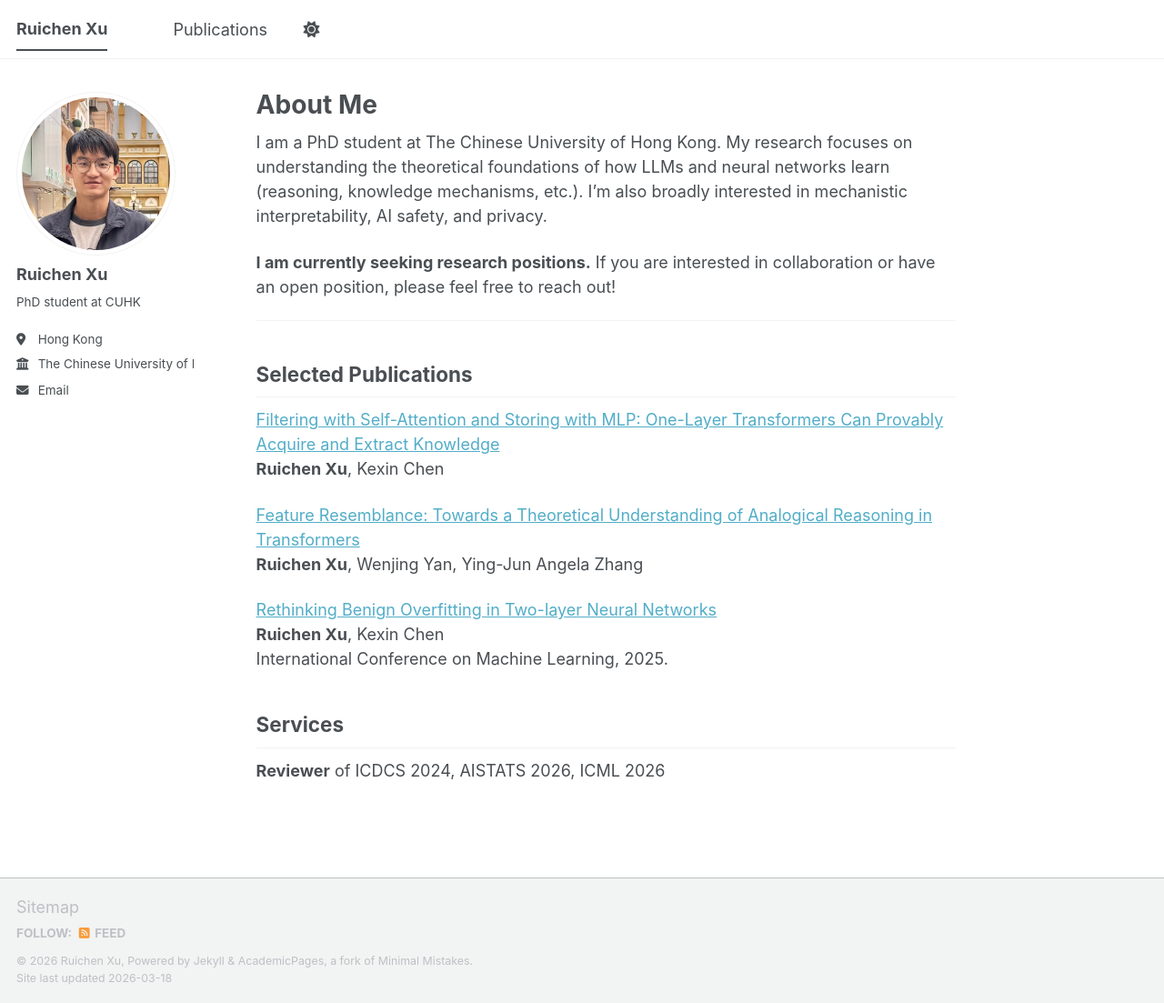
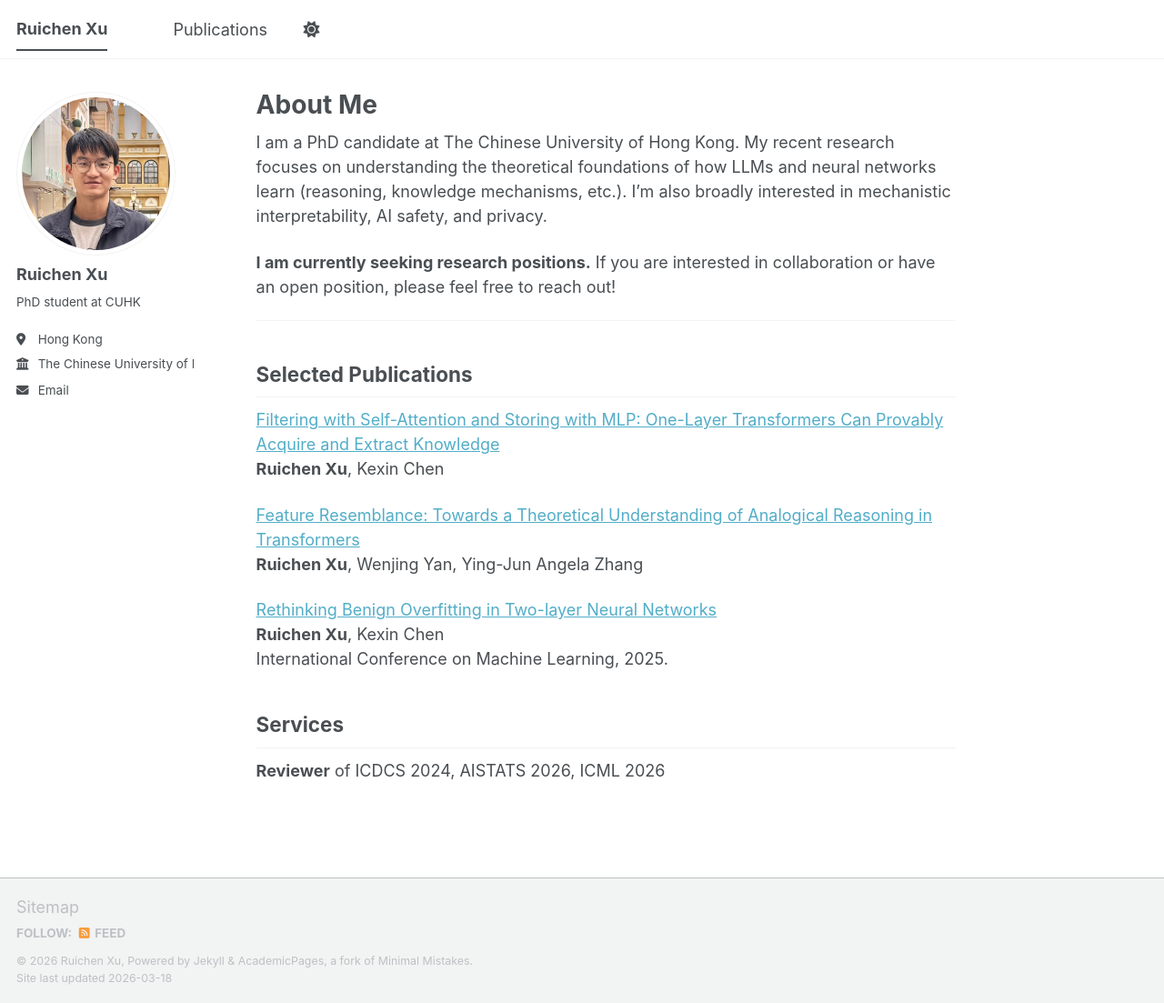
Before and after one commit to ruichenxu66/ruichenxu66.github.io, a Jekyll site: the page built from _pages/about.md, in a window 1280 px wide and 1103 px high. Shown: the whole window at 91% size. Built offline with Jekyll 4.4.1, drawn with Linux system fonts in a browser that asks for light colours; a script bundle is joined from its source files by our own code; library files that are not in the unit come from our copies.

Commit message:
Update about.md

```diff
--- a/_pages/about.md
+++ b/_pages/about.md
@@ -7,7 +7,7 @@ redirect_from:
   - /about.html
 ---
 
-I am a PhD student at The Chinese University of Hong Kong. My research focuses on understanding the theoretical foundations of how LLMs and neural networks learn (reasoning, knowledge mechanisms, etc.).
+I am a PhD candidate at The Chinese University of Hong Kong. My recent research focuses on understanding the theoretical foundations of how LLMs and neural networks learn (reasoning, knowledge mechanisms, etc.).
 I'm also broadly interested in mechanistic interpretability, AI safety, and privacy.
 
 **I am currently seeking research positions.** If you are interested in collaboration or have an open position, please feel free to reach out!
```
